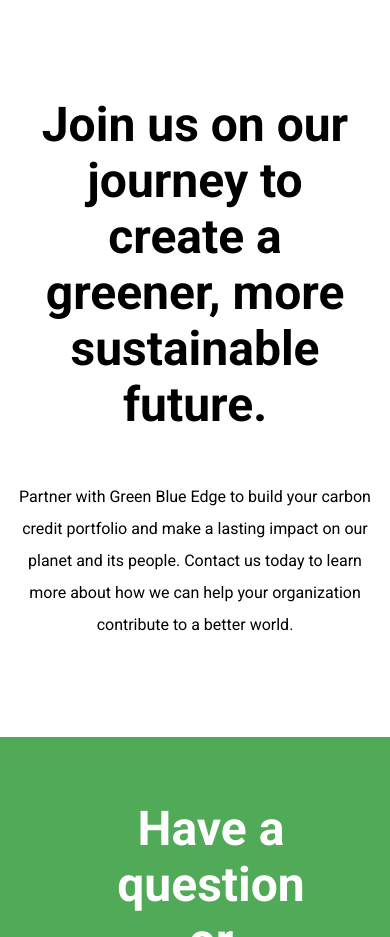
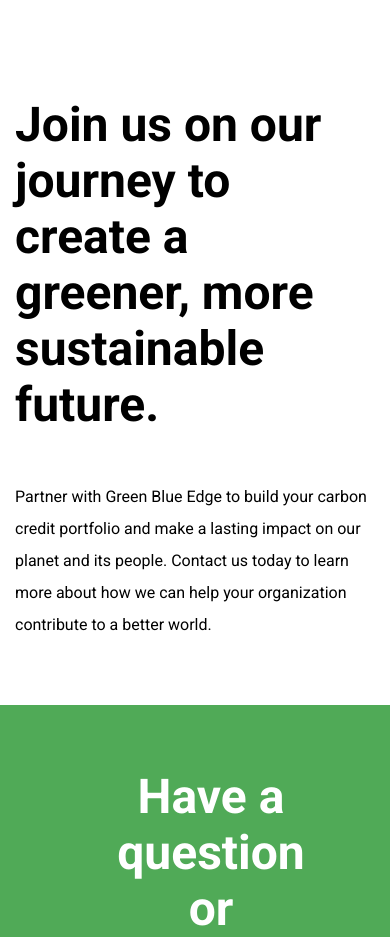
Before and after one commit to jula23041996/edge, a plain HTML site: page blog.html in a window 390 px wide. Shown: the part 9376-10313 px from the top of the page. Drawn offline with Linux system fonts and the light colour scheme.

Commit message:
Update index.css

```diff
--- a/index.css
+++ b/index.css
@@ -2308,20 +2308,20 @@ input[type=submit]{
         width: 90%;
     }
 }
-/*FEEDBACK Blog*/
+/*BLOG_FEEDBACK*/
 .feedback__heading{
     margin: auto;
     width: 75%;
     text-align: center;
-	padding: 0px 15px 32px 15px;
-}
-.feedback__heading .partner__title{
+	padding: 0px 15px 0px 15px;
+}
+.partner__title{
     color: #000;
     padding: 0px 0px 48px 0px;
     font-size: 3rem;
     line-height: 3.5rem;
 }
-.feedback__heading .partner__text{
+.partner__text{
     color: #000;
     padding: 0px 0px 64px 0px;
     font-size: 1rem;
@@ -2329,7 +2329,7 @@ input[type=submit]{
 }
   @media (max-width: 1024px){
     .feedback__heading{
-        margin: auto;
+		text-align: start;
         width: 100%;
     }
   }
```
